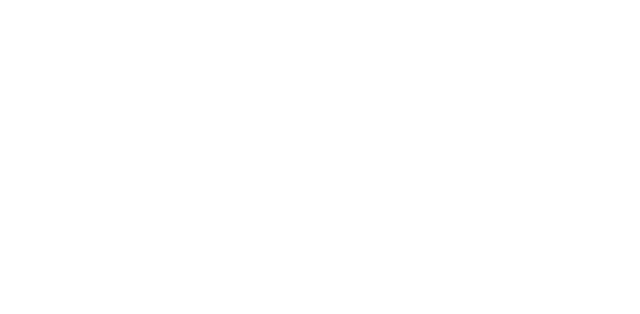
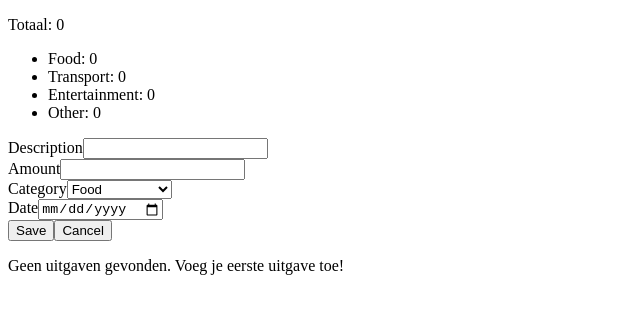
Before and after one commit to Marc-Elz/expense-tracker, a JavaScript app in the folder app/: page / in a window 1280 px wide. Shown: the top 314 px of the page, without its empty margins (0-640 px from the left). Built offline with nearby package versions, Linux system fonts and the light colour scheme.

Commit message:
Completed up to task 4.3 but added  new routing tasks

```diff
--- a/app/src/ExpenseTracker.vue
+++ b/app/src/ExpenseTracker.vue
@@ -1,5 +1,65 @@
 <template>
-  <div />
+  <div>
+    <SummaryDashboard :total="total" :category-totals="categoryTotals" />
+    <ExpenseForm
+      :key="formKey"
+      :expense="editingExpense"
+      @submit="handleFormSubmit"
+      @cancel="handleCancel"
+    />
+    <ExpenseList :expenses="expenses" @edit="handleEdit" />
+  </div>
 </template>
 
-<script setup lang="ts"></script>
+<script setup lang="ts">
+import { computed, ref } from 'vue'
+import type { Category, Expense } from './types'
+import { CATEGORIES } from './types'
+import { useExpenses } from './composables/useExpenses'
+import { useExpenseForm } from './composables/useExpenseForm'
+import ExpenseForm from './components/ExpenseForm.vue'
+import ExpenseList from './components/ExpenseList.vue'
+import SummaryDashboard from './components/SummaryDashboard.vue'
+
+const { expenses, addExpense, updateExpense } = useExpenses()
+const { editingId, resetForm, populateForm } = useExpenseForm()
+
+const editingExpense = computed(() =>
+  editingId.value ? expenses.value.find((e) => e.id === editingId.value) : undefined,
+)
+
+const formKey = ref(0)
+
+const total = computed(() => expenses.value.reduce((sum, e) => sum + e.amount, 0))
+
+const categoryTotals = computed(
+  () =>
+    Object.fromEntries(
+      CATEGORIES.map((cat) => [
+        cat,
+        expenses.value
+          .filter((e) => e.category === cat)
+          .reduce((sum, e) => sum + e.amount, 0),
+      ]),
+    ) as Record<Category, number>,
+)
+
+function handleEdit(expense: Expense) {
+  populateForm(expense)
+}
+
+function handleFormSubmit(data: Omit<Expense, 'id' | 'createdAt'>) {
+  if (editingId.value && editingExpense.value) {
+    updateExpense({ ...data, id: editingId.value, createdAt: editingExpense.value.createdAt })
+  } else {
+    addExpense(data)
+  }
+  resetForm()
+  formKey.value++
+}
+
+function handleCancel() {
+  resetForm()
+  formKey.value++
+}
+</script>
--- a/app/src/components/ExpenseList.vue
+++ b/app/src/components/ExpenseList.vue
@@ -19,7 +19,7 @@
 import ExpenseItem from './ExpenseItem.vue'
 
 defineProps<{
-  expenses: Expense[]
+  expenses: readonly Expense[]
 }>()
 
 const emit = defineEmits<{
```
Also changed, not shown: 2 other files (tests, documents, lock files or other folders).
